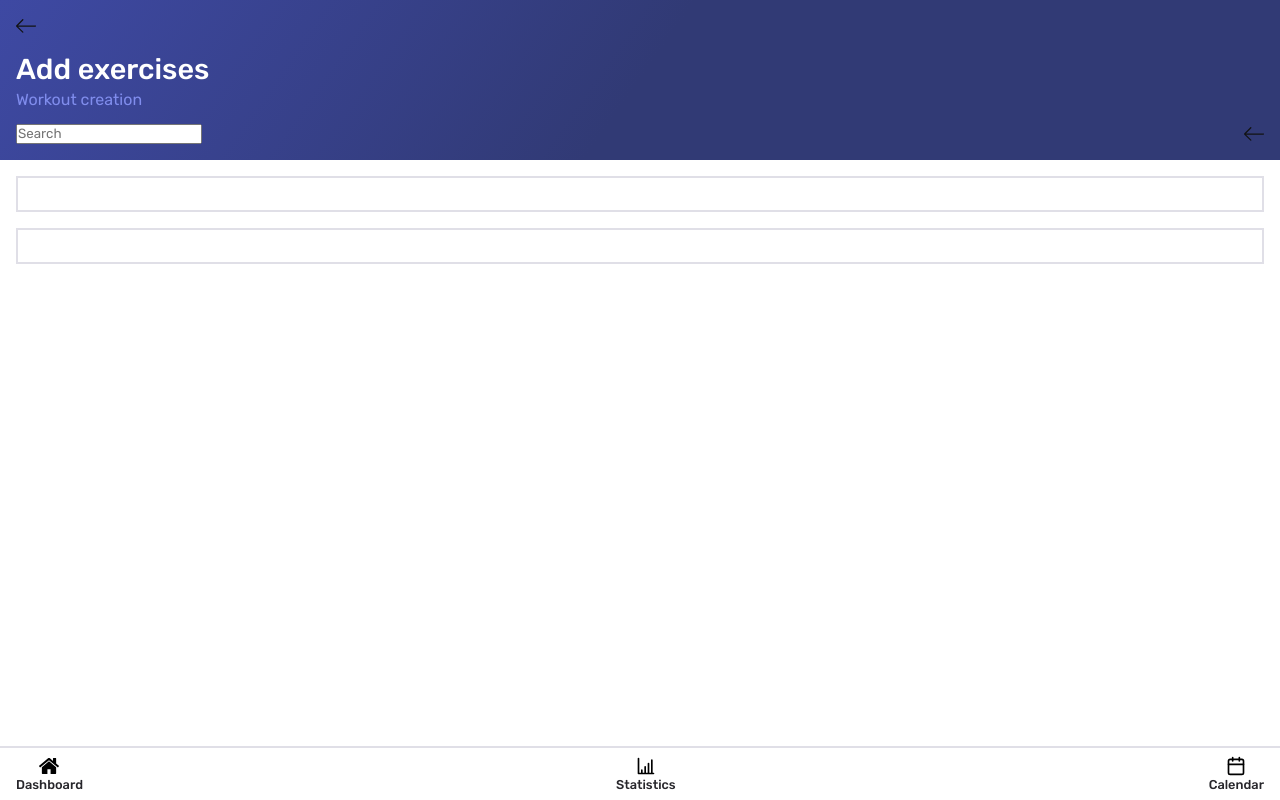
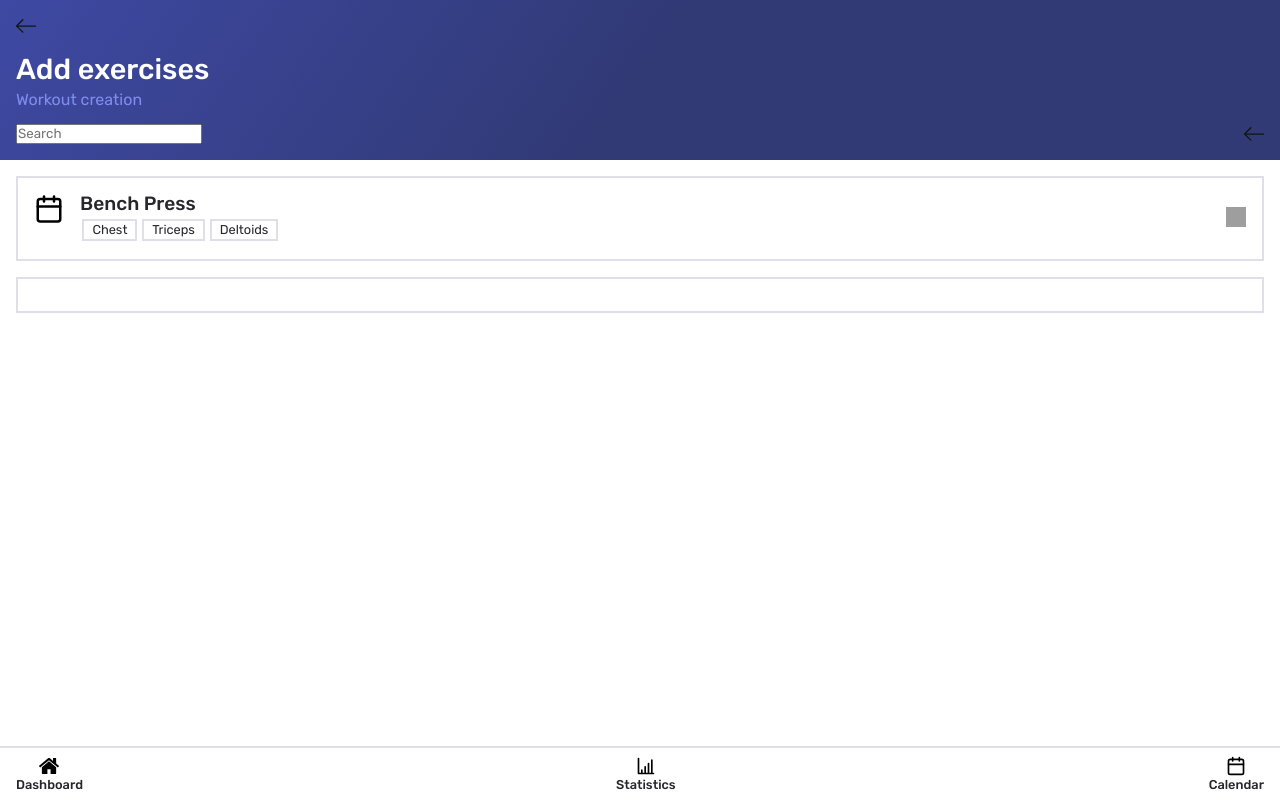
Before and after one commit to MichaelVanhoutte1/fit-avenue-frontend, a Next.js app: page /workout-creation in a window 1280 px wide. Built offline with nearby package versions, Linux system fonts and the light colour scheme; grey boxes are pictures that could not be loaded.

Commit message:
created exercise component for exercise library

```diff
--- a/components/exercise-library/index.tsx
+++ b/components/exercise-library/index.tsx
@@ -1,3 +1,4 @@
+import Exercise from "../exercise";
 import {  ValueText, ValueDiv, ExerciseDiv, ExerciseName } from "./styles";
 import Image from "next/image";
 
@@ -10,9 +11,7 @@ const ExerciseLibrary = (props: Props) => {
 
     return (
         <>
-            <ExerciseDiv>
-
-            </ExerciseDiv>
+                <Exercise forLibrary name='Bench Press' src='/images/icons/calendar.svg' alt="exercise" />
         </>
     );
 };
--- a/components/exercise/index.tsx
+++ b/components/exercise/index.tsx
@@ -1,24 +1,50 @@
-import {  ValueText, ValueDiv, ExerciseDiv, ExerciseName } from "./styles";
+import {
+    ValueText,
+    ValueDiv,
+    ExerciseDiv,
+    ExerciseName,
+    BoxLabel,
+    MuscleGroupsDiv,
+    ImageDiv,
+} from "./styles";
 import Image from "next/image";
 
 interface Props {
     name: string;
     src: string;
     alt: string;
+    forLibrary?: boolean;
 }
 
 const Exercise = (props: Props) => {
-    const { src, alt, name } = props;
+    const { src, alt, name, forLibrary } = props;
 
     return (
         <>
+            {forLibrary ? (
                 <ExerciseDiv>
-                <Image src={src} alt={alt} width='30' height='30' />
+                    <Image src={src} alt={alt} width="30" height="30" />
+                    <ValueDiv>
+                        <ExerciseName>{name}</ExerciseName>
+                        <MuscleGroupsDiv>
+                            <BoxLabel>Chest</BoxLabel>
+                            <BoxLabel>Triceps</BoxLabel>
+                            <BoxLabel>Deltoids</BoxLabel>
+                        </MuscleGroupsDiv>
+                    </ValueDiv>
+                    <ImageDiv>
+                    <Image src='/images/icons/plus.svg' alt='Add exercise' width="20" height="20" />
+                    </ImageDiv>
+                </ExerciseDiv>
+            ) : (
+                <ExerciseDiv>
+                    <Image src={src} alt={alt} width="30" height="30" />
                     <ValueDiv>
                         <ValueText>1 of 5</ValueText>
                         <ExerciseName>{name}</ExerciseName>
                     </ValueDiv>
                 </ExerciseDiv>
+            )}
         </>
     );
 };
--- a/components/exercise/styles.ts
+++ b/components/exercise/styles.ts
@@ -19,7 +19,24 @@ export const ValueText = styled.p`
 `;
 
 export const ExerciseName = styled.p`
-    margin-top: auto;
+    margin: auto 0 .25rem 0;
     font-size: 1.2rem;
     font-weight: 500;
 `;
+
+export const BoxLabel = styled.div`
+    border: 2px solid ${colors.bordergray};
+    width: fit-content;
+    padding: .15rem .5rem;
+    font-size: .8rem;
+    margin: .15rem;
+`;
+
+export const MuscleGroupsDiv = styled.div`
+    display: flex;
+    flex-wrap: wrap;
+`;
+
+export const ImageDiv = styled.div`
+    margin: auto 0 auto auto;
+`;
```
Lines whose indentation alone changed are shown as unchanged.
